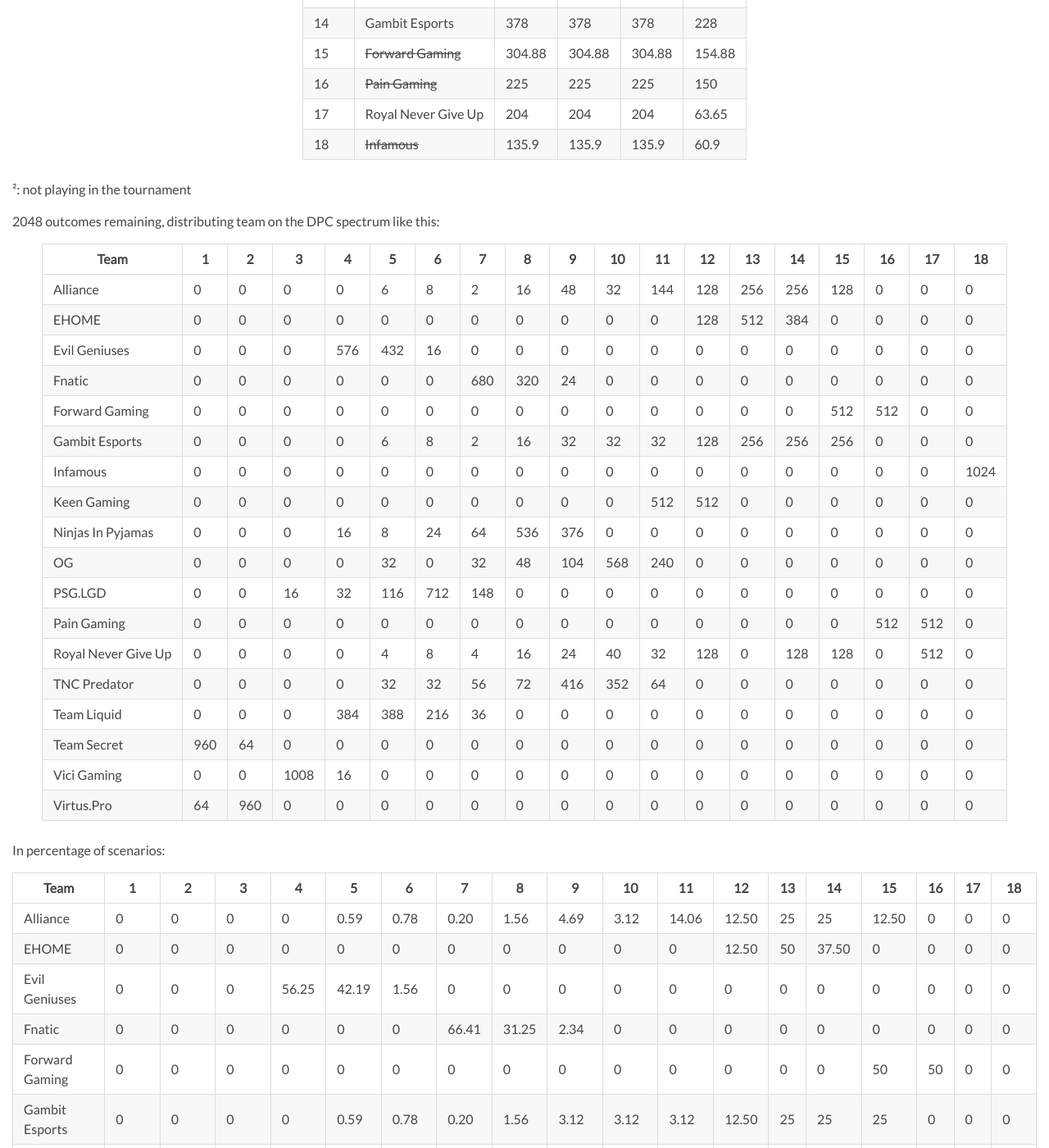
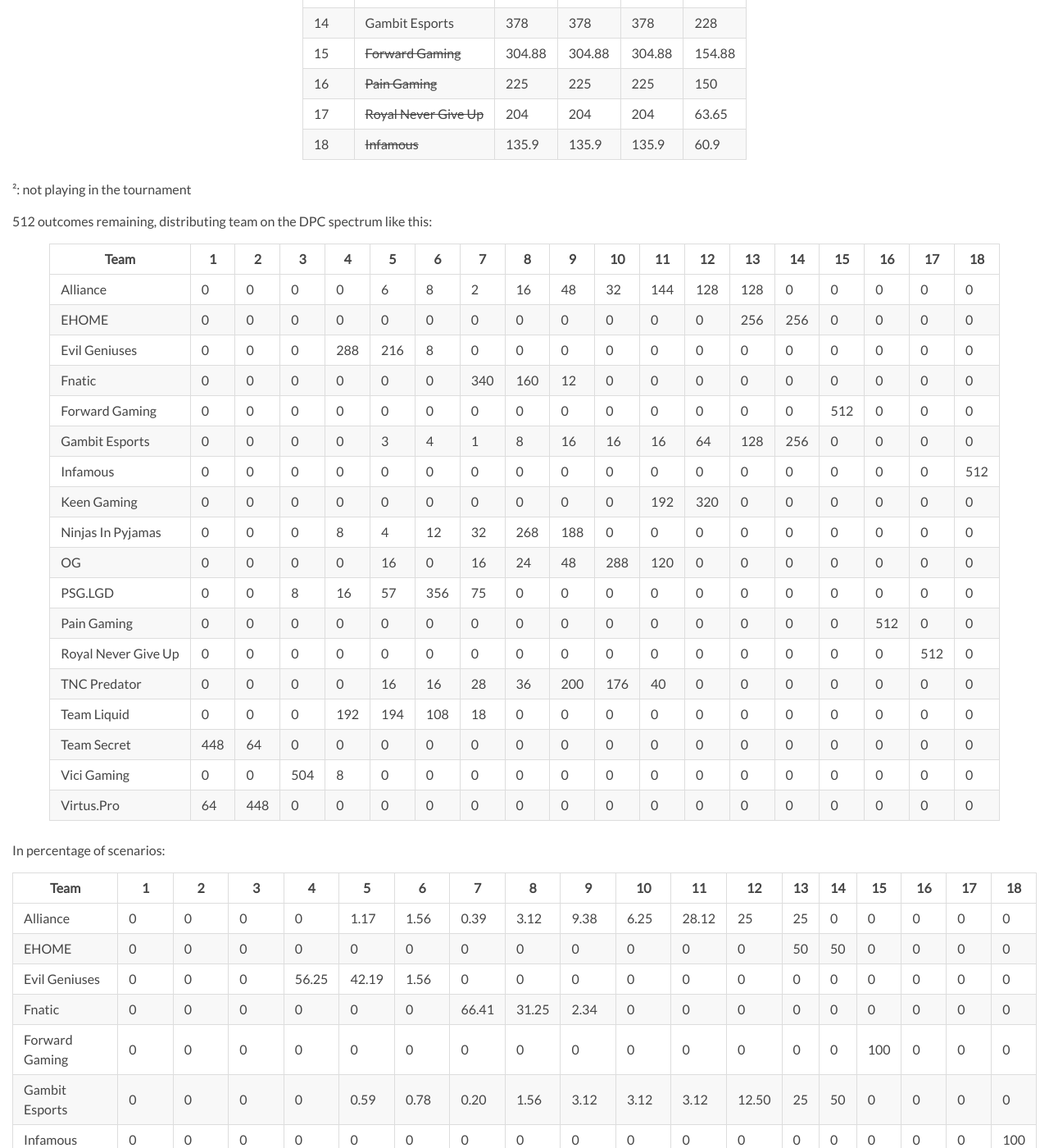
Before and after one commit to Philaeux/philaeux.github.io, a Jekyll site: the page built from _posts/2019-06-26-dpc-status.md, in a window 1280 px wide and 1400 px high, scrolled down 748 px. Shown: the whole window at 82% size. Built offline with Jekyll 4.4.1, drawn with Linux system fonts in a browser that asks for light colours; nearby versions of some CDN libraries; some of the changed text lies outside the part shown.

Commit message:
DPC 26th

```diff
--- a/_posts/2019-06-26-dpc-status.md
+++ b/_posts/2019-06-26-dpc-status.md
@@ -22,81 +22,81 @@
 | 9 | **TNC Predator** | 1596 | 1596 | 846 | 696 |
 | 10 | **OG** | 1398 | 1098 | 1023 | 948 |
 | 11 | **Keen Gaming** | 1140 | 1140 | 1140 | 1140 |
-| 12 | EHOME² | 629.6 | 629.6 | 629.6 | 629.6 |
-| 13 | Alliance | 529 | 529 | 454 | 379 |
+| 12 | Alliance | 829 | 529 | 454 | 379 |
+| 13 | ~~EHOME~~ | 629.6 | 629.6 | 629.6 | 629.6 |
 | 14 | Gambit Esports | 378 | 378 | 378 | 228 |
 | 15 | ~~Forward Gaming~~ | 304.88 | 304.88 | 304.88 | 154.88 |
 | 16 | ~~Pain Gaming~~ | 225 | 225 | 225 | 150 |
-| 17 | Royal Never Give Up | 204 | 204 | 204 | 63.65 |
+| 17 | ~~Royal Never Give Up~~ | 204 | 204 | 204 | 63.65 |
 | 18 | ~~Infamous~~ | 135.9 | 135.9 | 135.9 | 60.9 |
 
 ²: not playing in the tournament
 
-2048 outcomes remaining, distributing team on the DPC spectrum like this:
+512 outcomes remaining, distributing team on the DPC spectrum like this:
 
 | Team | 1 | 2 | 3 | 4 | 5 | 6 | 7 | 8 | 9 | 10 | 11 | 12 | 13 | 14 | 15 | 16 | 17 | 18 |
 | ---- | ---- | ---- | ---- | ---- | ---- | ---- | ---- | ---- | ---- | ---- | ---- | ---- | ---- | ---- | ---- | ---- | ---- | ---- |
-| Alliance | 0 | 0 | 0 | 0 | 6 | 8 | 2 | 16 | 48 | 32 | 144 | 128 | 256 | 256 | 128 | 0 | 0 | 0 |
-| EHOME | 0 | 0 | 0 | 0 | 0 | 0 | 0 | 0 | 0 | 0 | 0 | 128 | 512 | 384 | 0 | 0 | 0 | 0 |
-| Evil Geniuses | 0 | 0 | 0 | 576 | 432 | 16 | 0 | 0 | 0 | 0 | 0 | 0 | 0 | 0 | 0 | 0 | 0 | 0 |
-| Fnatic | 0 | 0 | 0 | 0 | 0 | 0 | 680 | 320 | 24 | 0 | 0 | 0 | 0 | 0 | 0 | 0 | 0 | 0 |
-| Forward Gaming | 0 | 0 | 0 | 0 | 0 | 0 | 0 | 0 | 0 | 0 | 0 | 0 | 0 | 0 | 512 | 512 | 0 | 0 |
-| Gambit Esports | 0 | 0 | 0 | 0 | 6 | 8 | 2 | 16 | 32 | 32 | 32 | 128 | 256 | 256 | 256 | 0 | 0 | 0 |
-| Infamous | 0 | 0 | 0 | 0 | 0 | 0 | 0 | 0 | 0 | 0 | 0 | 0 | 0 | 0 | 0 | 0 | 0 | 1024 |
-| Keen Gaming | 0 | 0 | 0 | 0 | 0 | 0 | 0 | 0 | 0 | 0 | 512 | 512 | 0 | 0 | 0 | 0 | 0 | 0 |
-| Ninjas In Pyjamas | 0 | 0 | 0 | 16 | 8 | 24 | 64 | 536 | 376 | 0 | 0 | 0 | 0 | 0 | 0 | 0 | 0 | 0 |
-| OG | 0 | 0 | 0 | 0 | 32 | 0 | 32 | 48 | 104 | 568 | 240 | 0 | 0 | 0 | 0 | 0 | 0 | 0 |
-| PSG.LGD | 0 | 0 | 16 | 32 | 116 | 712 | 148 | 0 | 0 | 0 | 0 | 0 | 0 | 0 | 0 | 0 | 0 | 0 |
-| Pain Gaming | 0 | 0 | 0 | 0 | 0 | 0 | 0 | 0 | 0 | 0 | 0 | 0 | 0 | 0 | 0 | 512 | 512 | 0 |
-| Royal Never Give Up | 0 | 0 | 0 | 0 | 4 | 8 | 4 | 16 | 24 | 40 | 32 | 128 | 0 | 128 | 128 | 0 | 512 | 0 |
-| TNC Predator | 0 | 0 | 0 | 0 | 32 | 32 | 56 | 72 | 416 | 352 | 64 | 0 | 0 | 0 | 0 | 0 | 0 | 0 |
-| Team Liquid | 0 | 0 | 0 | 384 | 388 | 216 | 36 | 0 | 0 | 0 | 0 | 0 | 0 | 0 | 0 | 0 | 0 | 0 |
-| Team Secret | 960 | 64 | 0 | 0 | 0 | 0 | 0 | 0 | 0 | 0 | 0 | 0 | 0 | 0 | 0 | 0 | 0 | 0 |
-| Vici Gaming | 0 | 0 | 1008 | 16 | 0 | 0 | 0 | 0 | 0 | 0 | 0 | 0 | 0 | 0 | 0 | 0 | 0 | 0 |
-| Virtus.Pro | 64 | 960 | 0 | 0 | 0 | 0 | 0 | 0 | 0 | 0 | 0 | 0 | 0 | 0 | 0 | 0 | 0 | 0 |
+| Alliance | 0 | 0 | 0 | 0 | 6 | 8 | 2 | 16 | 48 | 32 | 144 | 128 | 128 | 0 | 0 | 0 | 0 | 0 |
+| EHOME | 0 | 0 | 0 | 0 | 0 | 0 | 0 | 0 | 0 | 0 | 0 | 0 | 256 | 256 | 0 | 0 | 0 | 0 |
+| Evil Geniuses | 0 | 0 | 0 | 288 | 216 | 8 | 0 | 0 | 0 | 0 | 0 | 0 | 0 | 0 | 0 | 0 | 0 | 0 |
+| Fnatic | 0 | 0 | 0 | 0 | 0 | 0 | 340 | 160 | 12 | 0 | 0 | 0 | 0 | 0 | 0 | 0 | 0 | 0 |
+| Forward Gaming | 0 | 0 | 0 | 0 | 0 | 0 | 0 | 0 | 0 | 0 | 0 | 0 | 0 | 0 | 512 | 0 | 0 | 0 |
+| Gambit Esports | 0 | 0 | 0 | 0 | 3 | 4 | 1 | 8 | 16 | 16 | 16 | 64 | 128 | 256 | 0 | 0 | 0 | 0 |
+| Infamous | 0 | 0 | 0 | 0 | 0 | 0 | 0 | 0 | 0 | 0 | 0 | 0 | 0 | 0 | 0 | 0 | 0 | 512 |
+| Keen Gaming | 0 | 0 | 0 | 0 | 0 | 0 | 0 | 0 | 0 | 0 | 192 | 320 | 0 | 0 | 0 | 0 | 0 | 0 |
+| Ninjas In Pyjamas | 0 | 0 | 0 | 8 | 4 | 12 | 32 | 268 | 188 | 0 | 0 | 0 | 0 | 0 | 0 | 0 | 0 | 0 |
+| OG | 0 | 0 | 0 | 0 | 16 | 0 | 16 | 24 | 48 | 288 | 120 | 0 | 0 | 0 | 0 | 0 | 0 | 0 |
+| PSG.LGD | 0 | 0 | 8 | 16 | 57 | 356 | 75 | 0 | 0 | 0 | 0 | 0 | 0 | 0 | 0 | 0 | 0 | 0 |
+| Pain Gaming | 0 | 0 | 0 | 0 | 0 | 0 | 0 | 0 | 0 | 0 | 0 | 0 | 0 | 0 | 0 | 512 | 0 | 0 |
+| Royal Never Give Up | 0 | 0 | 0 | 0 | 0 | 0 | 0 | 0 | 0 | 0 | 0 | 0 | 0 | 0 | 0 | 0 | 512 | 0 |
+| TNC Predator | 0 | 0 | 0 | 0 | 16 | 16 | 28 | 36 | 200 | 176 | 40 | 0 | 0 | 0 | 0 | 0 | 0 | 0 |
+| Team Liquid | 0 | 0 | 0 | 192 | 194 | 108 | 18 | 0 | 0 | 0 | 0 | 0 | 0 | 0 | 0 | 0 | 0 | 0 |
+| Team Secret | 448 | 64 | 0 | 0 | 0 | 0 | 0 | 0 | 0 | 0 | 0 | 0 | 0 | 0 | 0 | 0 | 0 | 0 |
+| Vici Gaming | 0 | 0 | 504 | 8 | 0 | 0 | 0 | 0 | 0 | 0 | 0 | 0 | 0 | 0 | 0 | 0 | 0 | 0 |
+| Virtus.Pro | 64 | 448 | 0 | 0 | 0 | 0 | 0 | 0 | 0 | 0 | 0 | 0 | 0 | 0 | 0 | 0 | 0 | 0 |
 
 In percentage of scenarios:
 
 | Team | 1 | 2 | 3 | 4 | 5 | 6 | 7 | 8 | 9 | 10 | 11 | 12 | 13 | 14 | 15 | 16 | 17 | 18 |
 | ---- | ---- | ---- | ---- | ---- | ---- | ---- | ---- | ---- | ---- | ---- | ---- | ---- | ---- | ---- | ---- | ---- | ---- | ---- |
-| Alliance | 0 | 0 | 0 | 0 | 0.59 | 0.78 | 0.20 | 1.56 | 4.69 | 3.12 | 14.06 | 12.50 | 25 | 25 | 12.50 | 0 | 0 | 0 |
-| EHOME | 0 | 0 | 0 | 0 | 0 | 0 | 0 | 0 | 0 | 0 | 0 | 12.50 | 50 | 37.50 | 0 | 0 | 0 | 0 |
+| Alliance | 0 | 0 | 0 | 0 | 1.17 | 1.56 | 0.39 | 3.12 | 9.38 | 6.25 | 28.12 | 25 | 25 | 0 | 0 | 0 | 0 | 0 |
+| EHOME | 0 | 0 | 0 | 0 | 0 | 0 | 0 | 0 | 0 | 0 | 0 | 0 | 50 | 50 | 0 | 0 | 0 | 0 |
 | Evil Geniuses | 0 | 0 | 0 | 56.25 | 42.19 | 1.56 | 0 | 0 | 0 | 0 | 0 | 0 | 0 | 0 | 0 | 0 | 0 | 0 |
 | Fnatic | 0 | 0 | 0 | 0 | 0 | 0 | 66.41 | 31.25 | 2.34 | 0 | 0 | 0 | 0 | 0 | 0 | 0 | 0 | 0 |
-| Forward Gaming | 0 | 0 | 0 | 0 | 0 | 0 | 0 | 0 | 0 | 0 | 0 | 0 | 0 | 0 | 50 | 50 | 0 | 0 |
-| Gambit Esports | 0 | 0 | 0 | 0 | 0.59 | 0.78 | 0.20 | 1.56 | 3.12 | 3.12 | 3.12 | 12.50 | 25 | 25 | 25 | 0 | 0 | 0 |
+| Forward Gaming | 0 | 0 | 0 | 0 | 0 | 0 | 0 | 0 | 0 | 0 | 0 | 0 | 0 | 0 | 100 | 0 | 0 | 0 |
+| Gambit Esports | 0 | 0 | 0 | 0 | 0.59 | 0.78 | 0.20 | 1.56 | 3.12 | 3.12 | 3.12 | 12.50 | 25 | 50 | 0 | 0 | 0 | 0 |
 | Infamous | 0 | 0 | 0 | 0 | 0 | 0 | 0 | 0 | 0 | 0 | 0 | 0 | 0 | 0 | 0 | 0 | 0 | 100 |
-| Keen Gaming | 0 | 0 | 0 | 0 | 0 | 0 | 0 | 0 | 0 | 0 | 50 | 50 | 0 | 0 | 0 | 0 | 0 | 0 |
+| Keen Gaming | 0 | 0 | 0 | 0 | 0 | 0 | 0 | 0 | 0 | 0 | 37.50 | 62.50 | 0 | 0 | 0 | 0 | 0 | 0 |
 | Ninjas In Pyjamas | 0 | 0 | 0 | 1.56 | 0.78 | 2.34 | 6.25 | 52.34 | 36.72 | 0 | 0 | 0 | 0 | 0 | 0 | 0 | 0 | 0 |
-| OG | 0 | 0 | 0 | 0 | 3.12 | 0 | 3.12 | 4.69 | 10.16 | 55.47 | 23.44 | 0 | 0 | 0 | 0 | 0 | 0 | 0 |
-| PSG.LGD | 0 | 0 | 1.56 | 3.12 | 11.33 | 69.53 | 14.45 | 0 | 0 | 0 | 0 | 0 | 0 | 0 | 0 | 0 | 0 | 0 |
-| Pain Gaming | 0 | 0 | 0 | 0 | 0 | 0 | 0 | 0 | 0 | 0 | 0 | 0 | 0 | 0 | 0 | 50 | 50 | 0 |
-| Royal Never Give Up | 0 | 0 | 0 | 0 | 0.39 | 0.78 | 0.39 | 1.56 | 2.34 | 3.91 | 3.12 | 12.50 | 0 | 12.50 | 12.50 | 0 | 50 | 0 |
-| TNC Predator | 0 | 0 | 0 | 0 | 3.12 | 3.12 | 5.47 | 7.03 | 40.62 | 34.38 | 6.25 | 0 | 0 | 0 | 0 | 0 | 0 | 0 |
+| OG | 0 | 0 | 0 | 0 | 3.12 | 0 | 3.12 | 4.69 | 9.38 | 56.25 | 23.44 | 0 | 0 | 0 | 0 | 0 | 0 | 0 |
+| PSG.LGD | 0 | 0 | 1.56 | 3.12 | 11.13 | 69.53 | 14.65 | 0 | 0 | 0 | 0 | 0 | 0 | 0 | 0 | 0 | 0 | 0 |
+| Pain Gaming | 0 | 0 | 0 | 0 | 0 | 0 | 0 | 0 | 0 | 0 | 0 | 0 | 0 | 0 | 0 | 100 | 0 | 0 |
+| Royal Never Give Up | 0 | 0 | 0 | 0 | 0 | 0 | 0 | 0 | 0 | 0 | 0 | 0 | 0 | 0 | 0 | 0 | 100 | 0 |
+| TNC Predator | 0 | 0 | 0 | 0 | 3.12 | 3.12 | 5.47 | 7.03 | 39.06 | 34.38 | 7.81 | 0 | 0 | 0 | 0 | 0 | 0 | 0 |
 | Team Liquid | 0 | 0 | 0 | 37.50 | 37.89 | 21.09 | 3.52 | 0 | 0 | 0 | 0 | 0 | 0 | 0 | 0 | 0 | 0 | 0 |
-| Team Secret | 93.75 | 6.25 | 0 | 0 | 0 | 0 | 0 | 0 | 0 | 0 | 0 | 0 | 0 | 0 | 0 | 0 | 0 | 0 |
+| Team Secret | 87.50 | 12.50 | 0 | 0 | 0 | 0 | 0 | 0 | 0 | 0 | 0 | 0 | 0 | 0 | 0 | 0 | 0 | 0 |
 | Vici Gaming | 0 | 0 | 98.44 | 1.56 | 0 | 0 | 0 | 0 | 0 | 0 | 0 | 0 | 0 | 0 | 0 | 0 | 0 | 0 |
-| Virtus.Pro | 6.25 | 93.75 | 0 | 0 | 0 | 0 | 0 | 0 | 0 | 0 | 0 | 0 | 0 | 0 | 0 | 0 | 0 | 0 |
+| Virtus.Pro | 12.50 | 87.50 | 0 | 0 | 0 | 0 | 0 | 0 | 0 | 0 | 0 | 0 | 0 | 0 | 0 | 0 | 0 | 0 |
 
 Top 12 secured outcomes
 
 | Team | Outcomes | TOP12 % |
 | ---- | ---- | ---- |
-| Alliance | 384 | 37.50% |
-| EHOME | 128 | 12.50% |
-| **Evil Geniuses** | 1024 | 100% |
-| **Fnatic** | 1024 | 100% |
+| Alliance | 384 | 75% |
+| ~~EHOME~~ | 0 | 0% |
+| **Evil Geniuses** | 512 | 100% |
+| **Fnatic** | 512 | 100% |
 | ~~Forward Gaming~~ | 0 | 0% |
-| Gambit Esports | 256 | 25% |
+| Gambit Esports | 128 | 25% |
 | ~~Infamous~~ | 0 | 0% |
-| **Keen Gaming** | 1024 | 100% |
-| **Ninjas In Pyjamas** | 1024 | 100% |
-| **OG** | 1024 | 100% |
-| **PSG.LGD** | 1024 | 100% |
+| **Keen Gaming** | 512 | 100% |
+| **Ninjas In Pyjamas** | 512 | 100% |
+| **OG** | 512 | 100% |
+| **PSG.LGD** | 512 | 100% |
 | ~~Pain Gaming~~ | 0 | 0% |
-| Royal Never Give Up | 256 | 25% |
-| **TNC Predator** | 1024 | 100% |
-| **Team Liquid** | 1024 | 100% |
-| **Team Secret** | 1024 | 100% |
-| **Vici Gaming** | 1024 | 100% |
-| **Virtus.Pro** | 1024 | 100% |
+| ~~Royal Never Give Up~~ | 0 | 0% |
+| **TNC Predator** | 512 | 100% |
+| **Team Liquid** | 512 | 100% |
+| **Team Secret** | 512 | 100% |
+| **Vici Gaming** | 512 | 100% |
+| **Virtus.Pro** | 512 | 100% |
```
Also changed, not shown: other parts of _posts/2019-06-26-dpc-status.md (+1 -1 lines).
